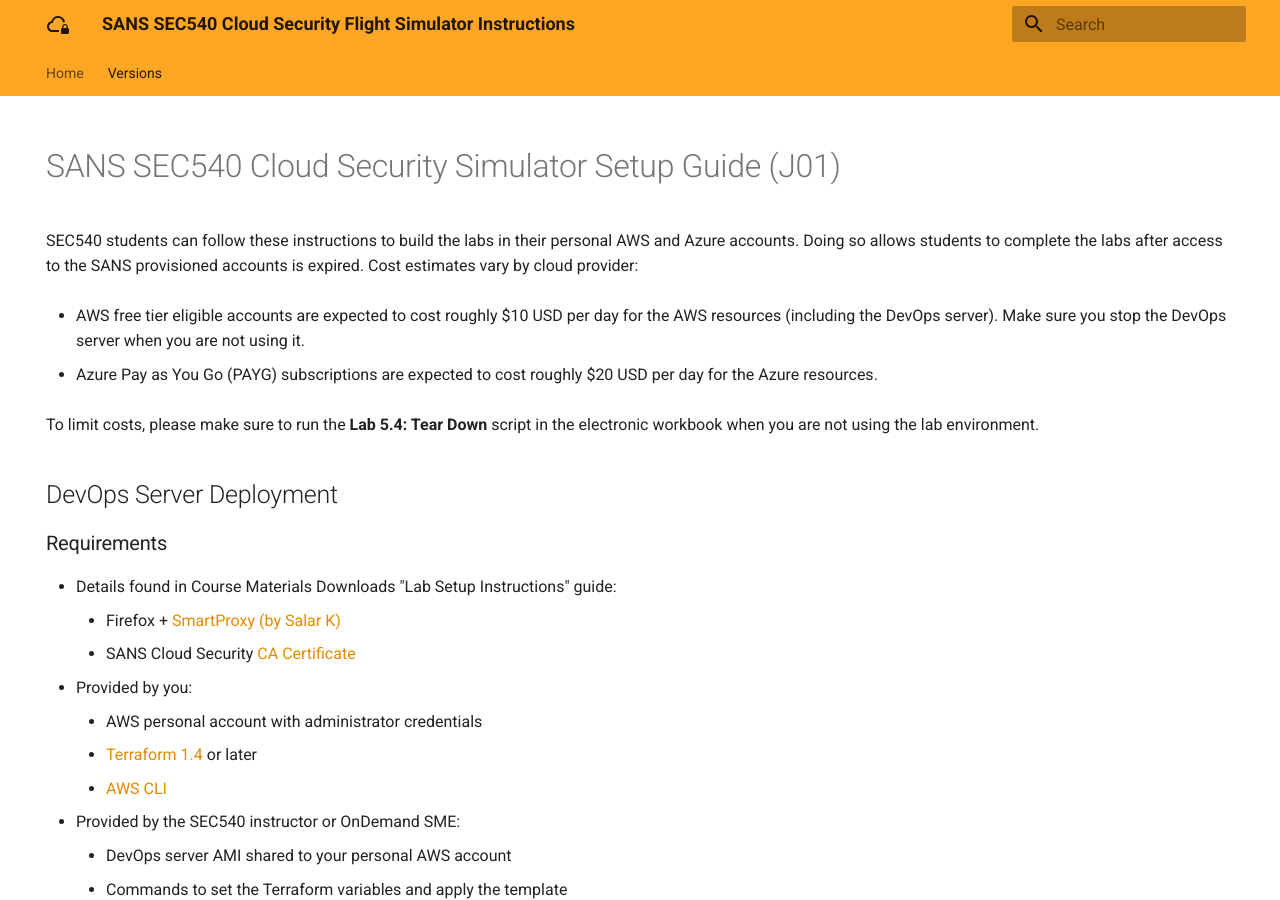
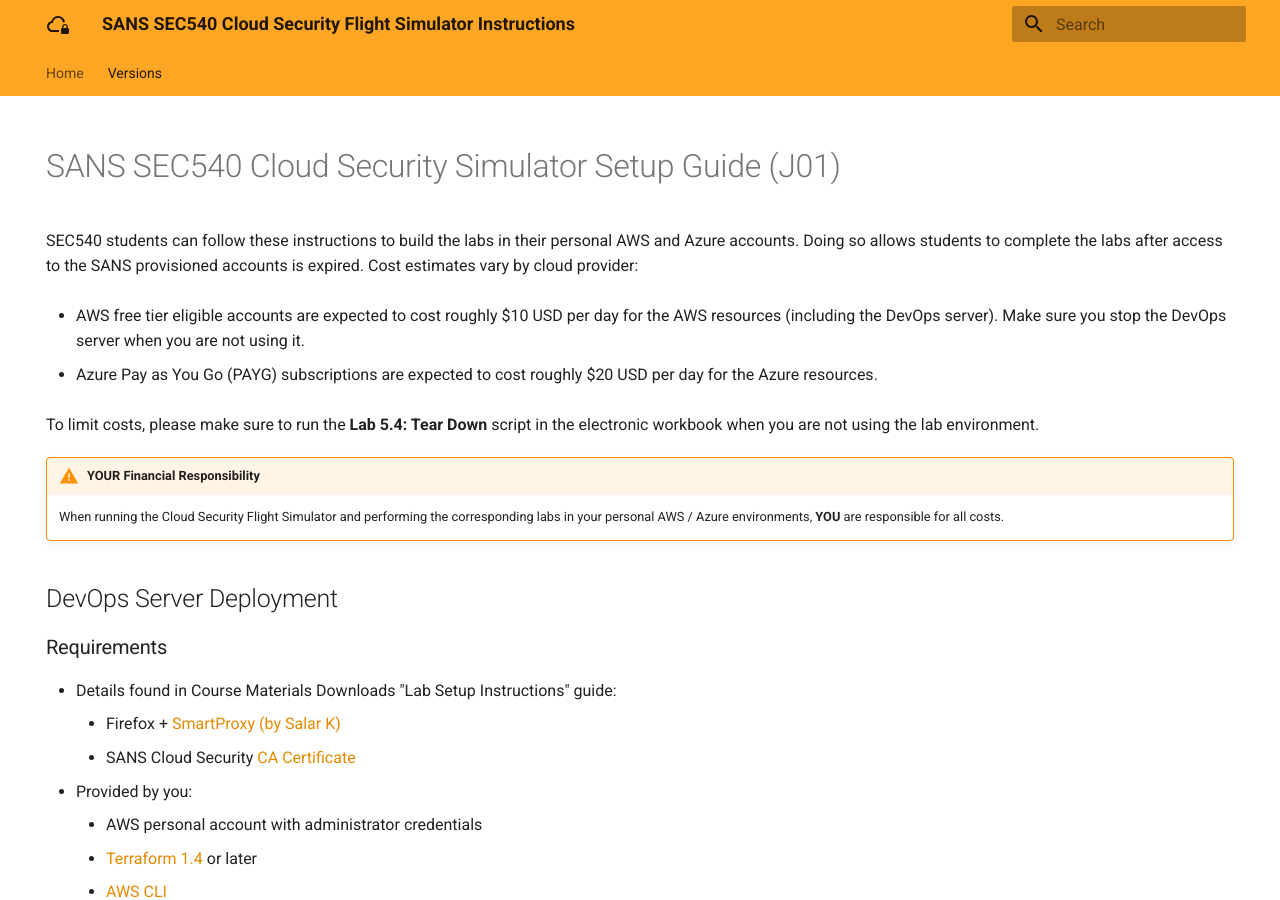
Before and after one commit to sans-cloud-sec540/simulator, an MkDocs documentation site: the page built from docs/docs/j01.md, in a window 1280 px wide and 900 px high. Built offline with MkDocs 1.6.1 and Material for MkDocs 9.7.7, drawn with Linux system fonts in a browser that asks for light colours.

Commit message:
add bigger warning about costs

```diff
--- a/docs/docs/j01.md
+++ b/docs/docs/j01.md
@@ -13,6 +13,11 @@
 - Azure Pay as You Go (PAYG) subscriptions are expected to cost roughly $20 USD per day for the Azure resources.
 
 To limit costs, please make sure to run the **Lab 5.4: Tear Down** script in the electronic workbook when you are not using the lab environment.
+
+!!! warning "YOUR Financial Responsibility"
+
+    When running the Cloud Security Flight Simulator and performing the corresponding labs in your personal AWS / Azure environments, **YOU** are responsible for all costs.
+
 
 ## DevOps Server Deployment
 
```
